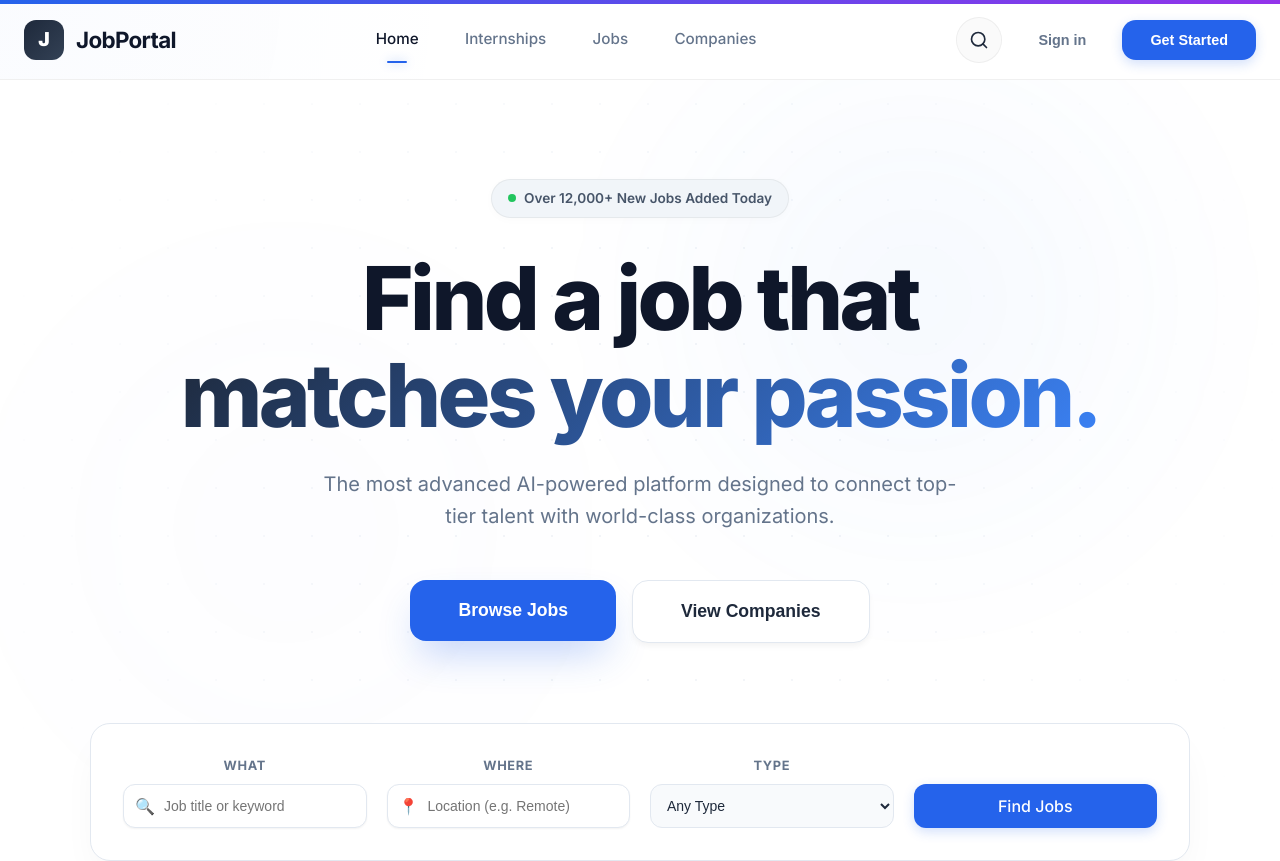
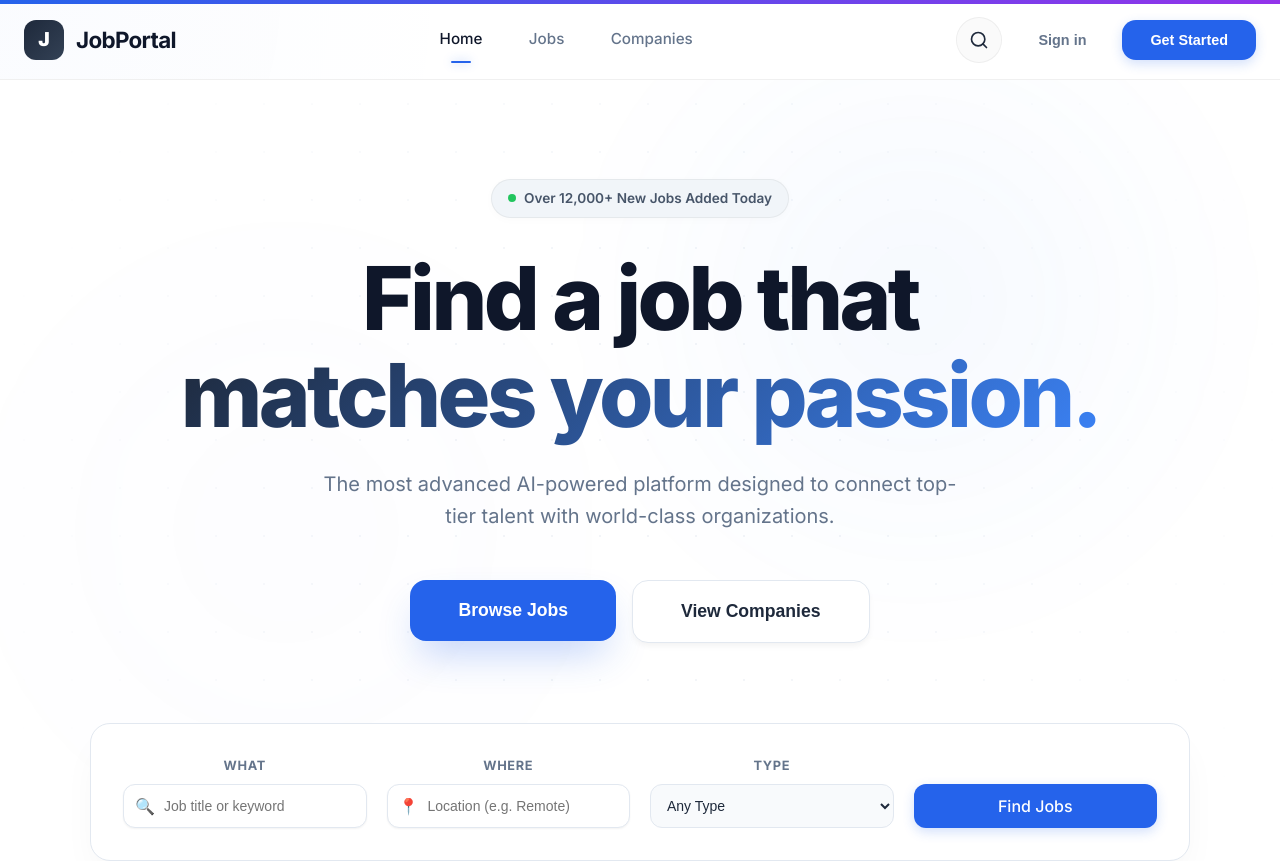
Before and after one commit to hamid220-kamal/Job-Listing-Portal, a Next.js app in the folder frontend/: page / in a window 1280 px wide. Shown: the top 861 px of the page. Built offline with nearby package versions, Linux system fonts and the light colour scheme.

Commit message:
removed intern nav

```diff
--- a/frontend/src/components/BottomNav.tsx
+++ b/frontend/src/components/BottomNav.tsx
@@ -3,12 +3,11 @@
 import Link from 'next/link';
 import { usePathname } from 'next/navigation';
 import { motion } from 'framer-motion';
-import { Home, Briefcase, Building2, User, Zap, LayoutDashboard } from 'lucide-react';
+import { Home, Briefcase, Building2, User, LayoutDashboard } from 'lucide-react';
 import { useAuth } from '@/context/AuthContext';
 
 const baseNavItems = [
     { name: 'Home', href: '/', icon: Home },
-    { name: 'Internships', href: '/jobs?type=Internship', icon: Zap },
     { name: 'Jobs', href: '/jobs?type=Full-time', icon: Briefcase },
     { name: 'Companies', href: '/companies', icon: Building2 },
 ];
--- a/frontend/src/components/Navbar.tsx
+++ b/frontend/src/components/Navbar.tsx
@@ -5,12 +5,11 @@ import Link from 'next/link';
 import { usePathname } from 'next/navigation';
 import { motion, AnimatePresence, useScroll, useMotionValueEvent, useMotionTemplate, useMotionValue, useSpring, useTransform, Variants } from 'framer-motion';
 import Button from './Button';
-import { Search, Bell, Menu, X, Globe, Zap, Briefcase, LayoutDashboard } from 'lucide-react';
+import { Search, Bell, Menu, X, Globe, Briefcase, LayoutDashboard } from 'lucide-react';
 import toast from 'react-hot-toast';
 
 const navLinks = [
     { name: 'Home', href: '/' },
-    { name: 'Internships', href: '/jobs?type=Internship' },
     { name: 'Jobs', href: '/jobs?type=Full-time' },
     { name: 'Companies', href: '/companies' },
 ];
@@ -363,7 +362,6 @@ export default function Navbar() {
                                         >
                                             <div style={{ color: isActive ? '#2563eb' : '#94a3b8' }}>
                                                 {item.name === 'Home' && <Globe size={20} />}
-                                                {item.name === 'Internships' && <Zap size={20} />}
                                                 {item.name === 'Jobs' && <Briefcase size={20} />}
                                                 {item.name === 'Companies' && <Search size={20} />}
                                             </div>
```
